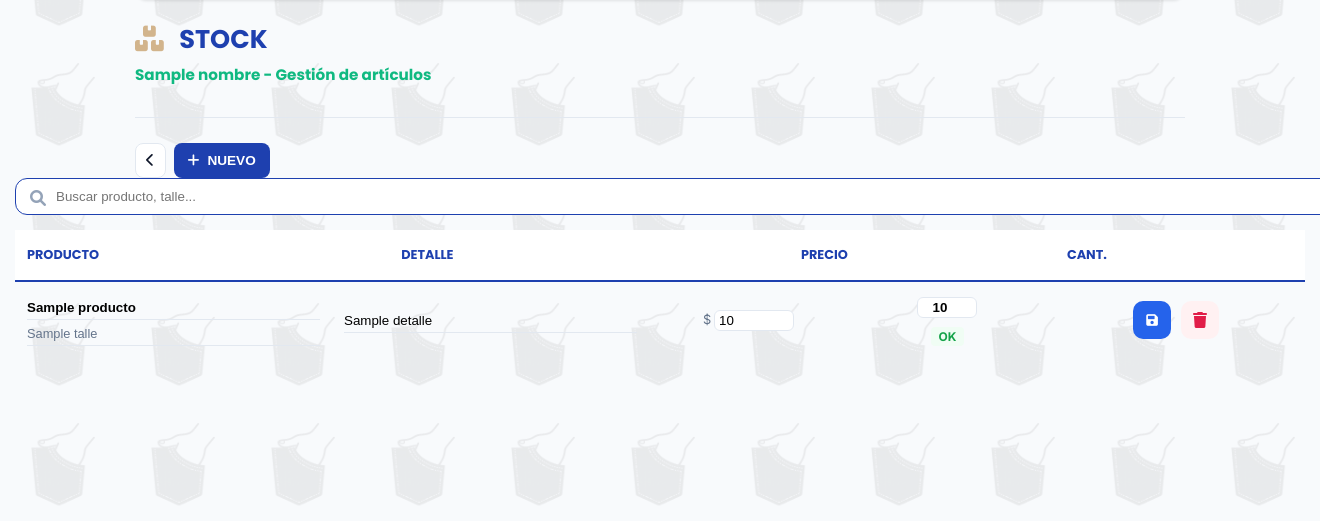
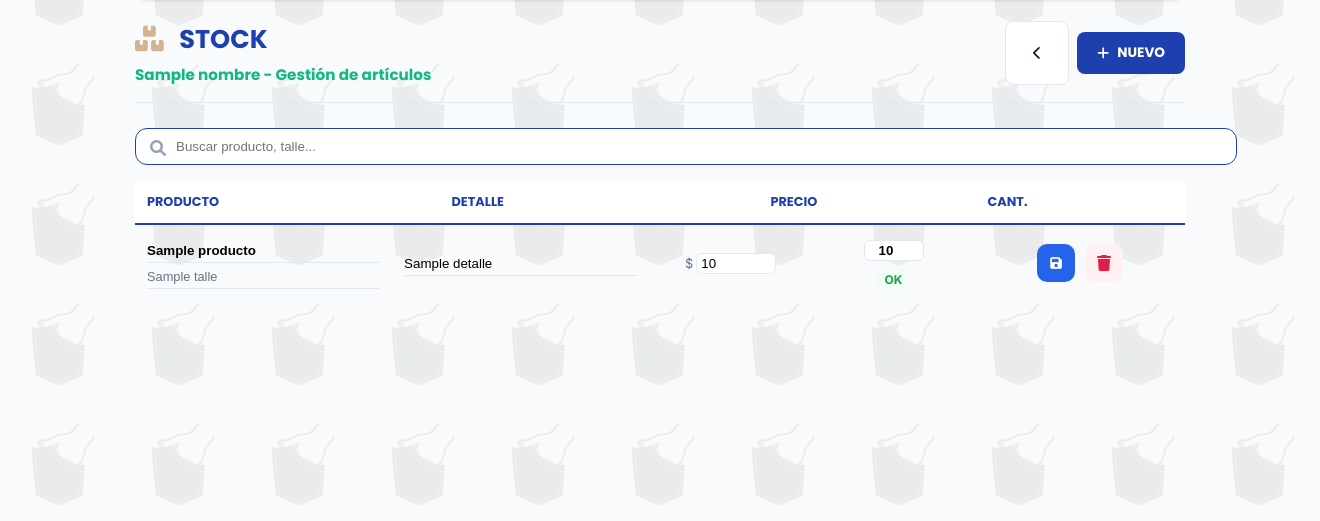
Before and after one commit to mpirez10/Mi-Bolsillo, a Python web app: template templates/emprendimiento/stock.html in a window 1320 px wide; the page is wider, and only the part inside the window is pictured. Shown: the part 73-594 px from the top of that part. Run offline with Jinja, Linux system fonts and the light colour scheme; the template is opened without the code that fills it: most values are stand-ins (such as "Sample title", 1, 10 or a date in 2020); some libraries are stand-ins or nearby versions.

Commit message:
Update stock.html

```diff
--- a/templates/emprendimiento/stock.html
+++ b/templates/emprendimiento/stock.html
@@ -63,22 +63,22 @@
     }
 </style>
 
-<div class="stock-header" style="margin-bottom: 25px; padding-bottom: 15px; border-bottom: 1px solid #e2e8f0;">
+<div class="stock-header" style="display: flex; justify-content: space-between; align-items: center; margin-bottom: 25px; padding-bottom: 15px; border-bottom: 1px solid #e2e8f0;">
     <div>
         <h2 style="margin: 0; font-size: 1.6rem; color: var(--pocket-blue); font-weight: 800; font-family: 'Poppins', sans-serif; text-transform: uppercase;">
             <i class="fas fa-boxes" style="color: #d2b48c; margin-right: 10px;"></i>
             STOCK
         </h2>
-        <p style="color: var(--money-green); font-size: 0.95rem; font-weight: 600; margin-top: 5px; font-family: 'Poppins', sans-serif;">
+        <p style="color: var(--money-green); font-size: 0.95rem; font-weight: 600; margin-top: 5px; font-family: 'Poppins', sans-serif; margin-bottom: 0;">
             {{ nombre }} - Gestión de artículos
         </p>
     </div>
-</div>
-    <div style="display: flex; gap: 8px;">
-        <a href="/emprendimiento/resumen/{{ eid }}" class="btn btn-outline" style="padding: 10px;">
+
+    <div style="display: flex; gap: 8px; align-items: center;">
+        <a href="/emprendimiento/resumen/{{ eid }}" class="btn btn-outline" style="padding: 10px; display: flex; align-items: center; justify-content: center; height: 42px; width: 42px;">
             <i class="fas fa-chevron-left"></i>
         </a>
-        <button class="btn btn-blue" onclick="document.getElementById('formStock').style.display='block'">
+        <button class="btn btn-blue" onclick="document.getElementById('formStock').style.display='block'" style="font-weight: 700; font-family: 'Poppins', sans-serif; height: 42px; padding: 0 20px;">
             <i class="fas fa-plus"></i> NUEVO
         </button>
     </div>
@@ -116,11 +116,11 @@
     <table class="stock-table" style="width: 100%; border-collapse: collapse;">
         <thead style="background: white; border-bottom: 2px solid var(--pocket-blue);">
     <tr style="text-transform: uppercase; font-family: 'Poppins', sans-serif; font-weight: 800; font-size: 0.8rem; color: var(--pocket-blue);">
-        <th style="padding: 15px 12px; text-align: left; border-bottom: 1px solid var(--pocket-blue);">PRODUCTO</th>
-        <th style="padding: 15px 12px; text-align: left; border-bottom: 1px solid var(--pocket-blue);">DETALLE</th>
-        <th style="padding: 15px 12px; text-align: center; border-bottom: 1px solid var(--pocket-blue);">PRECIO</th>
-        <th style="padding: 15px 12px; text-align: center; border-bottom: 1px solid var(--pocket-blue);">CANT.</th>
-        <th style="padding: 15px 12px; text-align: center; border-bottom: 1px solid var(--pocket-blue);"></th>
+        <th style="padding: 12px; text-align: left; border-bottom: 1px solid var(--pocket-blue);">PRODUCTO</th>
+        <th style="padding: 12px; text-align: left; border-bottom: 1px solid var(--pocket-blue);">DETALLE</th>
+        <th style="padding: 12px; text-align: center; border-bottom: 1px solid var(--pocket-blue);">PRECIO</th>
+        <th style="padding: 12px; text-align: center; border-bottom: 1px solid var(--pocket-blue);">CANT.</th>
+        <th style="padding: 12px; text-align: center; border-bottom: 1px solid var(--pocket-blue);"></th>
     </tr>
 </thead>
         <tbody>
```
